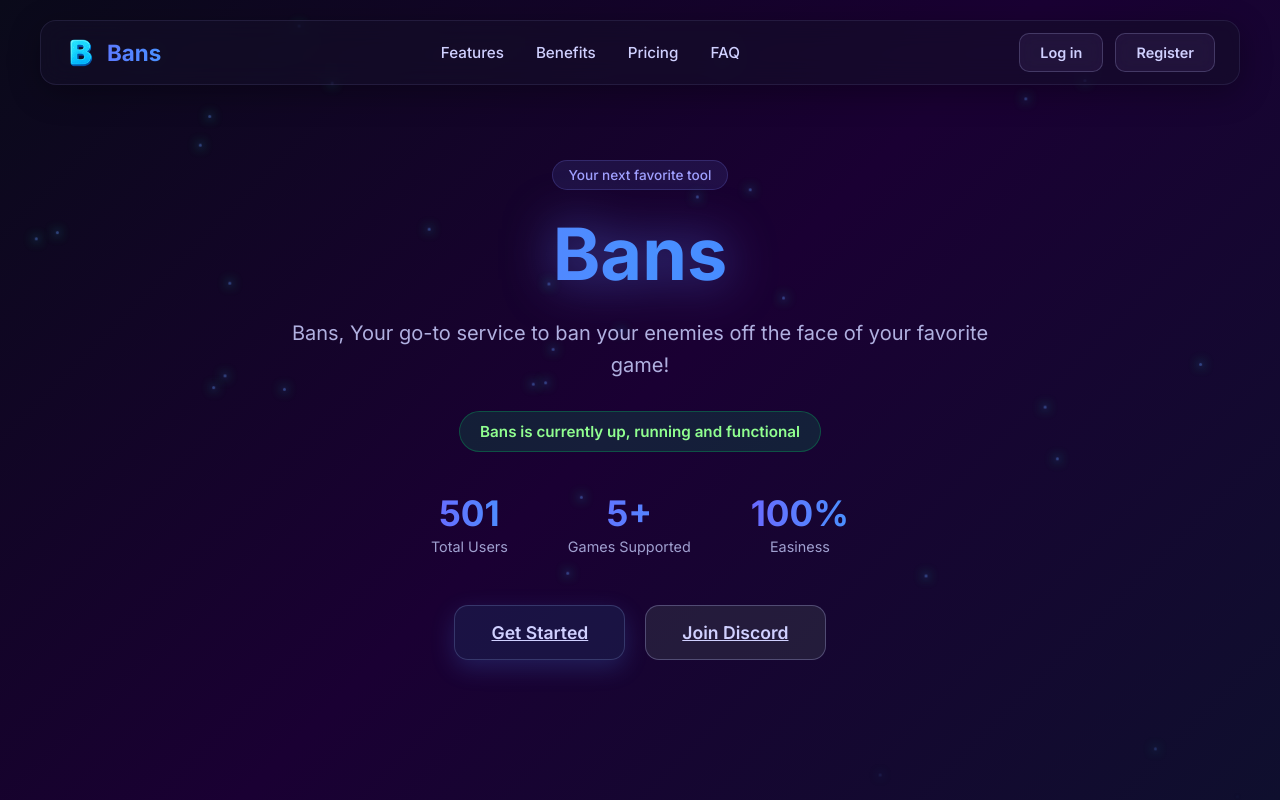
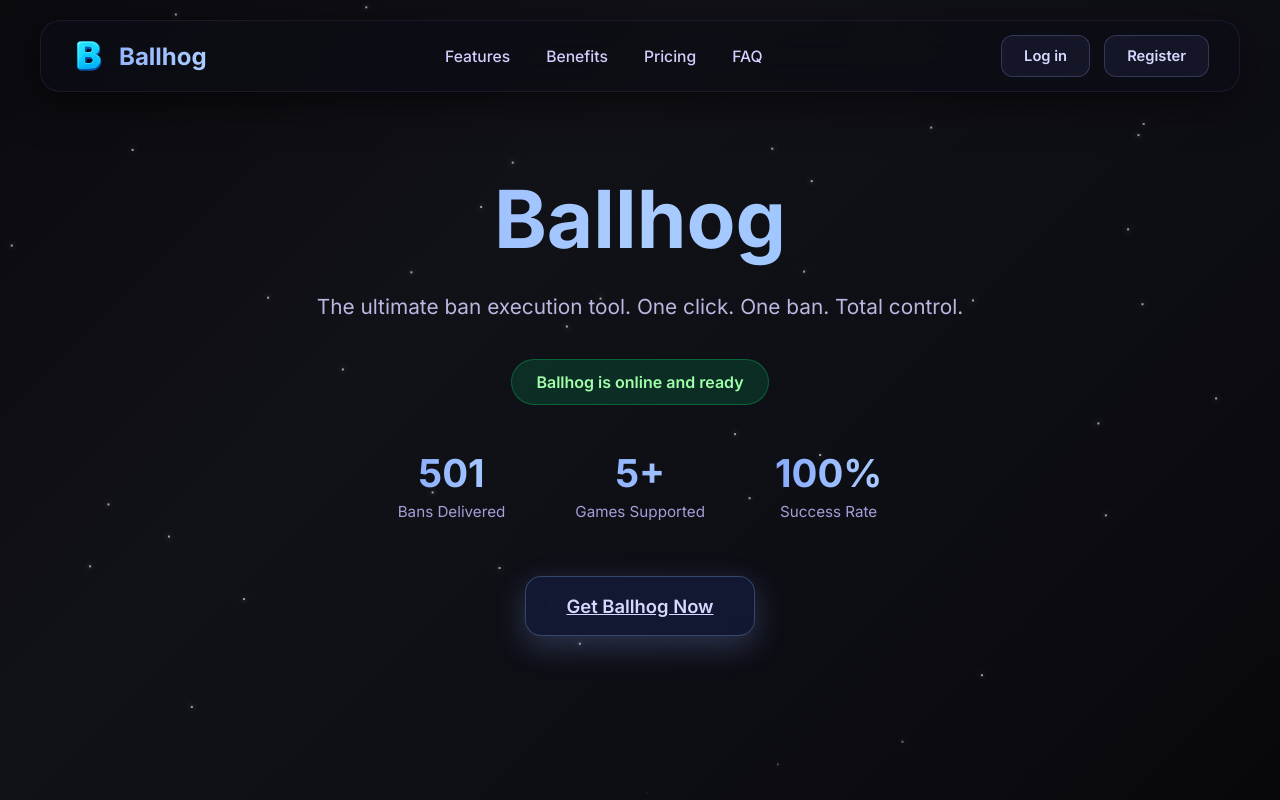
Before and after one commit to liam675/bans, a plain HTML site: page index.html in a window 1280 px wide. Drawn offline with Linux system fonts and the light colour scheme.

Commit message:
Update index.html

```diff
--- a/index.html
+++ b/index.html
@@ -3,49 +3,110 @@
 <head>
     <meta charset="UTF-8">
     <meta name="viewport" content="width=device-width, initial-scale=1.0">
-    <title>Bans - Your Next Favorite Tool</title>
+    <title>Ballhog - Ultimate Ban Tool</title>
     <link rel="icon" href="main.ico" type="image/x-icon">
     <link href="https://fonts.googleapis.com/css2?family=Inter:wght@400;500;600;700&display=swap" rel="stylesheet">
     <style>
-        /* ---- ALL STYLES FROM ORIGINAL FILE (unchanged) ---- */
         *{margin:0;padding:0;box-sizing:border-box;}
-        body{font-family:'Inter',sans-serif;background:linear-gradient(135deg,#0a0a1a 0%,#1a0033 50%,#0f0f2e 100%);background-attachment:fixed;color:#e0e0ff;min-height:100vh;overflow-x:hidden;position:relative;}
+        body{
+            font-family:'Inter',sans-serif;
+            background:linear-gradient(135deg,#0a0a0f 0%,#111118 35%,#0d0d14 70%,#08080c 100%);
+            background-attachment:fixed;
+            color:#e8e8ff;
+            min-height:100vh;
+            overflow-x:hidden;
+            position:relative;
+        }
         .particles{position:fixed;top:0;left:0;right:0;bottom:0;pointer-events:none;z-index:-1;overflow:hidden;}
-        .particle{position:absolute;width:3px;height:3px;background:rgba(100,140,255,.6);border-radius:50%;box-shadow:0 0 8px rgba(100,140,255,.4);animation:floatUp 18s infinite linear;opacity:0;}
-        .particle::before{content:'';position:absolute;width:100%;height:100%;background:inherit;border-radius:50%;filter:blur(3px);animation:pulse 3s infinite ease-in-out;}
-        @keyframes floatUp{0%{transform:translateY(100vh) translateX(0);opacity:0}10%{opacity:.7}90%{opacity:.7}100%{transform:translateY(-100px) translateX(var(--drift));opacity:0}}
-        @keyframes pulse{0%,100%{transform:scale(1);opacity:.6}50%{transform:scale(1.8);opacity:.3}}
-        .navbar{position:fixed;top:20px;left:50%;transform:translateX(-50%);width:calc(100% - 40px);max-width:1200px;background:rgba(20,15,40,.55);backdrop-filter:blur(12px);border:1px solid rgba(100,100,150,.2);border-radius:16px;padding:12px 24px;display:flex;justify-content:space-between;align-items:center;z-index:1000;box-shadow:0 8px 32px rgba(0,0,0,.3);}
-        .logo{display:flex;align-items:center;gap:10px;font-weight:700;font-size:1.4rem;background:linear-gradient(90deg,#6a6aff,#4a90ff);-webkit-background-clip:text;-webkit-text-fill-color:transparent;background-clip:text;}
-        .logo-icon{width:32px;height:32px;background-image:url('main.ico');background-size:cover;background-position:center;border-radius:50%;}
-        .nav-links{display:flex;gap:32px;}
-        .nav-links a{color:#d0d0ff;text-decoration:none;font-weight:500;font-size:.95rem;transition:all .3s;position:relative;}
+        .particle{
+            position:absolute;
+            width:2px;height:2px;
+            background:#ffffff;
+            border-radius:50%;
+            box-shadow:0 0 8px rgba(255,255,255,0.6);
+            animation:floatUp 18s infinite linear;
+            opacity:0;
+        }
+        .particle::before{
+            content:'';position:absolute;width:100%;height:100%;
+            background:inherit;border-radius:50%;filter:blur(3px);
+            animation:pulse 2.5s infinite ease-in-out;
+        }
+        @keyframes floatUp{
+            0%{transform:translateY(100vh) translateX(0);opacity:0}
+            10%{opacity:0.8}
+            90%{opacity:0.8}
+            100%{transform:translateY(-100px) translateX(var(--drift));opacity:0}
+        }
+        @keyframes pulse{0%,100%{transform:scale(1);opacity:0.7}50%{transform:scale(1.8);opacity:0.3}}
+        .navbar{
+            position:fixed;top:20px;left:50%;transform:translateX(-50%);
+            width:calc(100% - 40px);max-width:1200px;
+            background:rgba(12,12,20,0.75);backdrop-filter:blur(16px);
+            border:1px solid rgba(80,90,140,0.2);border-radius:20px;
+            padding:14px 30px;display:flex;justify-content:space-between;align-items:center;
+            z-index:1000;box-shadow:0 12px 40px rgba(0,0,0,0.5);
+        }
+        .logo{display:flex;align-items:center;gap:12px;font-weight:700;font-size:1.5rem;
+            background:linear-gradient(90deg,#88aaff,#aaccff);-webkit-background-clip:text;
+            -webkit-text-fill-color:transparent;background-clip:text;
+        }
+        .logo-icon{width:36px;height:36px;background:url('main.ico') center/cover;border-radius:50%;}
+        .nav-links{display:flex;gap:36px;}
+        .nav-links a{color:#d0d0ff;text-decoration:none;font-weight:500;font-size:0.98rem;transition:all .3s;position:relative;}
         .nav-links a:hover{color:#fff;transform:translateY(-1px);}
-        .nav-links a::after{content:'';position:absolute;bottom:-6px;left:0;width:0;height:2px;background:linear-gradient(90deg,#6a6aff,#4a90ff);transition:width .3s;}
+        .nav-links a::after{content:'';position:absolute;bottom:-8px;left:0;width:0;height:2px;
+            background:linear-gradient(90deg,#88aaff,#aaccff);transition:width .3s;}
         .nav-links a:hover::after{width:100%;}
-        .auth-buttons{display:flex;gap:12px;}
-        .btn{padding:10px 20px;border-radius:10px;font-weight:600;font-size:.9rem;cursor:pointer;transition:all .4s cubic-bezier(.175,.885,.32,1.275);text-decoration:none;display:inline-flex;align-items:center;gap:8px;backdrop-filter:blur(8px);}
-        .btn-login,.btn-register{background:rgba(50,30,80,.45);color:#d0d0ff;border:1.5px solid rgba(150,150,200,.3);}
-        .btn-login:hover,.btn-register:hover{background:rgba(70,50,110,.6);border-color:#8a6aff;color:#fff;transform:translateY(-2px);box-shadow:0 8px 20px rgba(106,106,255,.25);}
-        .hero{text-align:center;padding:160px 20px 100px;max-width:900px;margin:0 auto;opacity:0;transform:translateY(30px);animation:fadeInUp 1.2s ease-out forwards;}
-        .badge{display:inline-block;background:rgba(60,60,140,.25);color:#a0a0ff;padding:6px 16px;border-radius:50px;font-size:.85rem;font-weight:500;margin-bottom:20px;border:1px solid rgba(100,100,200,.3);opacity:0;animation:fadeInUp 1.2s ease-out .3s forwards;}
-        .title{font-size:4.5rem;font-weight:800;background:linear-gradient(90deg,#6a6aff,#4a90ff,#3a7aff);-webkit-background-clip:text;-webkit-text-fill-color:transparent;background-clip:text;margin-bottom:20px;opacity:0;animation:fadeInUp 1.2s ease-out .5s forwards,glow 2s ease-in-out infinite alternate;}
-        @keyframes glow{from{filter:drop-shadow(0 0 20px rgba(74,144,255,.5))}to{filter:drop-shadow(0 0 30px rgba(106,106,255,.7))}}
-        .subtitle{font-size:1.25rem;color:#b0b0e0;max-width:700px;margin:0 auto 30px;line-height:1.6;opacity:0;animation:fadeInUp 1.2s ease-out .7s forwards;}
-        .status{display:inline-flex;align-items:center;gap:10px;background:rgba(0,200,100,.15);color:#90ff90;padding:10px 20px;border-radius:50px;font-weight:600;font-size:.95rem;margin-bottom:40px;border:1px solid rgba(0,200,100,.3);opacity:0;animation:fadeInUp 1.2s ease-out .9s forwards,pulse 2s infinite;}
-        @keyframes pulse{0%,100%{box-shadow:0 0 0 0 rgba(0,200,100,.3)}50%{box-shadow:0 0 0 10px rgba(0,200,100,0)}}
-        .stats{display:flex;justify-content:center;gap:60px;margin-bottom:50px;flex-wrap:wrap;opacity:0;animation:fadeInUp 1.2s ease-out 1.1s forwards;}
+        .auth-buttons{display:flex;gap:14px;}
+        .btn{
+            padding:11px 22px;border-radius:12px;font-weight:600;font-size:0.92rem;
+            cursor:pointer;transition:all .4s cubic-bezier(.175,.885,.32,1.275);
+            text-decoration:none;display:inline-flex;align-items:center;gap:8px;
+            backdrop-filter:blur(10px);
+        }
+        .btn-login,.btn-register{
+            background:rgba(30,35,60,0.5);color:#d8d8ff;
+            border:1.5px solid rgba(120,140,200,0.3);
+        }
+        .btn-login:hover,.btn-register:hover{
+            background:rgba(50,60,100,0.7);border-color:#88aaff;color:#fff;
+            transform:translateY(-3px);box-shadow:0 10px 25px rgba(136,170,255,0.3);
+        }
+        .hero{text-align:center;padding:170px 20px 110px;max-width:950px;margin:0 auto;}
+        .title{font-size:5rem;font-weight:800;
+            background:linear-gradient(90deg,#88aaff,#aaccff,#88bbff);
+            -webkit-background-clip:text;-webkit-text-fill-color:transparent;background-clip:text;
+            margin-bottom:22px;
+        }
+        .subtitle{font-size:1.3rem;color:#b8b8e0;max-width:750px;margin:0 auto 35px;line-height:1.7;}
+        .status{
+            display:inline-flex;align-items:center;gap:12px;
+            background:rgba(0,180,100,0.18);color:#a0ffaa;padding:12px 24px;
+            border-radius:50px;font-weight:600;font-size:1rem;margin-bottom:45px;
+            border:1px solid rgba(0,200,100,0.35);
+        }
+        .stats{display:flex;justify-content:center;gap:70px;margin-bottom:55px;flex-wrap:wrap;}
         .stat-item{text-align:center;}
-        .stat-number{font-size:2.2rem;font-weight:700;background:linear-gradient(90deg,#6a6aff,#4a90ff);-webkit-background-clip:text;-webkit-text-fill-color:transparent;background-clip:text;}
-        .stat-label{color:#a0a0d0;font-size:.9rem;margin-top:4px;}
-        .cta-buttons{display:flex;justify-content:center;gap:20px;flex-wrap:wrap;opacity:0;animation:fadeInUp 1.2s ease-out 1.3s forwards;}
-        .btn-primary{background:rgba(30,40,90,.45);color:#d0d0ff;padding:16px 36px;font-size:1.1rem;font-weight:600;border:1.5px solid rgba(120,140,200,.3);border-radius:14px;box-shadow:0 8px 25px rgba(74,144,255,.2);transition:all .4s cubic-bezier(.175,.885,.32,1.275);display:flex;align-items:center;gap:10px;backdrop-filter:blur(8px);}
-        .btn-primary:hover{background:rgba(50,60,120,.6);border-color:#6a6aff;transform:translateY(-4px) scale(1.03);box-shadow:0 15px 35px rgba(74,144,255,.35);color:#fff;}
-        .btn-secondary{background:rgba(50,50,70,.5);color:#d0d0ff;padding:16px 36px;font-size:1.1rem;font-weight:600;border:1.5px solid rgba(150,150,200,.4);border-radius:14px;backdrop-filter:blur(8px);transition:all .4s;}
-        .btn-secondary:hover{background:rgba(80,60,120,.7);border-color:#9d4edd;transform:translateY(-3px);box-shadow:0 10px 25px rgba(157,78,221,.25);}
-        @keyframes fadeInUp{to{opacity:1;transform:translateY(0)}}
-        @media(max-width:768px){.navbar{flex-direction:column;padding:16px;gap:16px;}.nav-links{gap:20px;}.title{font-size:3rem;}.stats{gap:30px;}.stat-number{font-size:1.8rem;}}
-        @media(max-width:480px){.title{font-size:2.5rem;}.cta-buttons{flex-direction:column;align-items:center;}.btn-primary,.btn-secondary{width:80%;justify-content:center;}}
+        .stat-number{font-size:2.4rem;font-weight:700;
+            background:linear-gradient(90deg,#88aaff,#aaccff);
+            -webkit-background-clip:text;-webkit-text-fill-color:transparent;background-clip:text;}
+        .stat-label{color:#a0a0d8;font-size:0.95rem;margin-top:6px;}
+        .cta-buttons{display:flex;justify-content:center;gap:24px;flex-wrap:wrap;}
+        .btn-primary{
+            background:rgba(25,35,80,0.5);color:#d8d8ff;padding:18px 40px;
+            font-size:1.15rem;font-weight:600;border:1.5px solid rgba(120,160,220,0.35);
+            border-radius:16px;box-shadow:0 10px 30px rgba(136,170,255,0.25);
+            transition:all .4s cubic-bezier(.175,.885,.32,1.275);
+            display:flex;align-items:center;gap:12px;backdrop-filter:blur(10px);
+        }
+        .btn-primary:hover{
+            background:rgba(45,60,110,0.75);border-color:#88aaff;
+            transform:translateY(-5px) scale(1.04);box-shadow:0 18px 40px rgba(136,170,255,0.4);color:#fff;
+        }
+        @media(max-width:768px){
+            .title{font-size:3.5rem;}.stats{gap:35px;}.stat-number{font-size:2rem;}
+        }
     </style>
 </head>
 <body>
@@ -53,7 +114,7 @@
     <div class="particles" id="particles"></div>
 
     <nav class="navbar">
-        <div class="logo"><div class="logo-icon"></div>Bans</div>
+        <div class="logo"><div class="logo-icon"></div>Ballhog</div>
         <div class="nav-links">
             <a href="#features">Features</a>
             <a href="#benefits">Benefits</a>
@@ -67,33 +128,33 @@
     </nav>
 
     <section class="hero">
-        <div class="badge">Your next favorite tool</div>
-        <h1 class="title">Bans</h1>
-        <p class="subtitle">Bans, Your go-to service to ban your enemies off the face of your favorite game!</p>
-        <div class="status">Bans is currently up, running and functional</div>
+        <h1 class="title">Ballhog</h1>
+        <p class="subtitle">
+            The ultimate ban execution tool. One click. One ban. Total control.
+        </p>
+        <div class="status">Ballhog is online and ready</div>
 
         <div class="stats">
-            <div class="stat-item"><div class="stat-number">501</div><div class="stat-label">Total Users</div></div>
+            <div class="stat-item"><div class="stat-number">501</div><div class="stat-label">Bans Delivered</div></div>
             <div class="stat-item"><div class="stat-number">5+</div><div class="stat-label">Games Supported</div></div>
-            <div class="stat-item"><div class="stat-number">100%</div><div class="stat-label">Easiness</div></div>
+            <div class="stat-item"><div class="stat-number">100%</div><div class="stat-label">Success Rate</div></div>
         </div>
 
         <div class="cta-buttons">
-            <a href="#get-started" class="btn-primary">Get Started</a>
-            <a href="https://discord.gg/robloxbans" target="_blank" class="btn-secondary">Join Discord</a>
+            <a href="pricing.html" class="btn-primary">Get Ballhog Now</a>
         </div>
     </section>
 
     <script>
-        const particlesContainer=document.getElementById('particles'),particleCount=35;
-        for(let i=0;i<particleCount;i++)createParticle();
-        function createParticle(){
+        const pc=document.getElementById('particles'),cnt=45;
+        for(let i=0;i<cnt;i++)create();
+        function create(){
             const p=document.createElement('div');p.className='particle';
-            const startX=Math.random()*innerWidth,drift=(Math.random()-.5)*200,delay=Math.random()*18,duration=15+Math.random()*10;
-            p.style.left=startX+'px';p.style.setProperty('--drift',drift+'px');
-            p.style.animationDelay='-'+delay+'s';p.style.animationDuration=duration+'s';
-            particlesContainer.appendChild(p);
-            p.addEventListener('animationend',()=>{p.remove();createParticle();});
+            const x=Math.random()*innerWidth,d=(Math.random()-.5)*220,del=Math.random()*18,dur=16+Math.random()*10;
+            p.style.left=x+'px';p.style.setProperty('--drift',d+'px');
+            p.style.animationDelay='-'+del+'s';p.style.animationDuration=dur+'s';
+            pc.appendChild(p);
+            p.addEventListener('animationend',()=>{p.remove();create();});
         }
     </script>
 </body>
```
